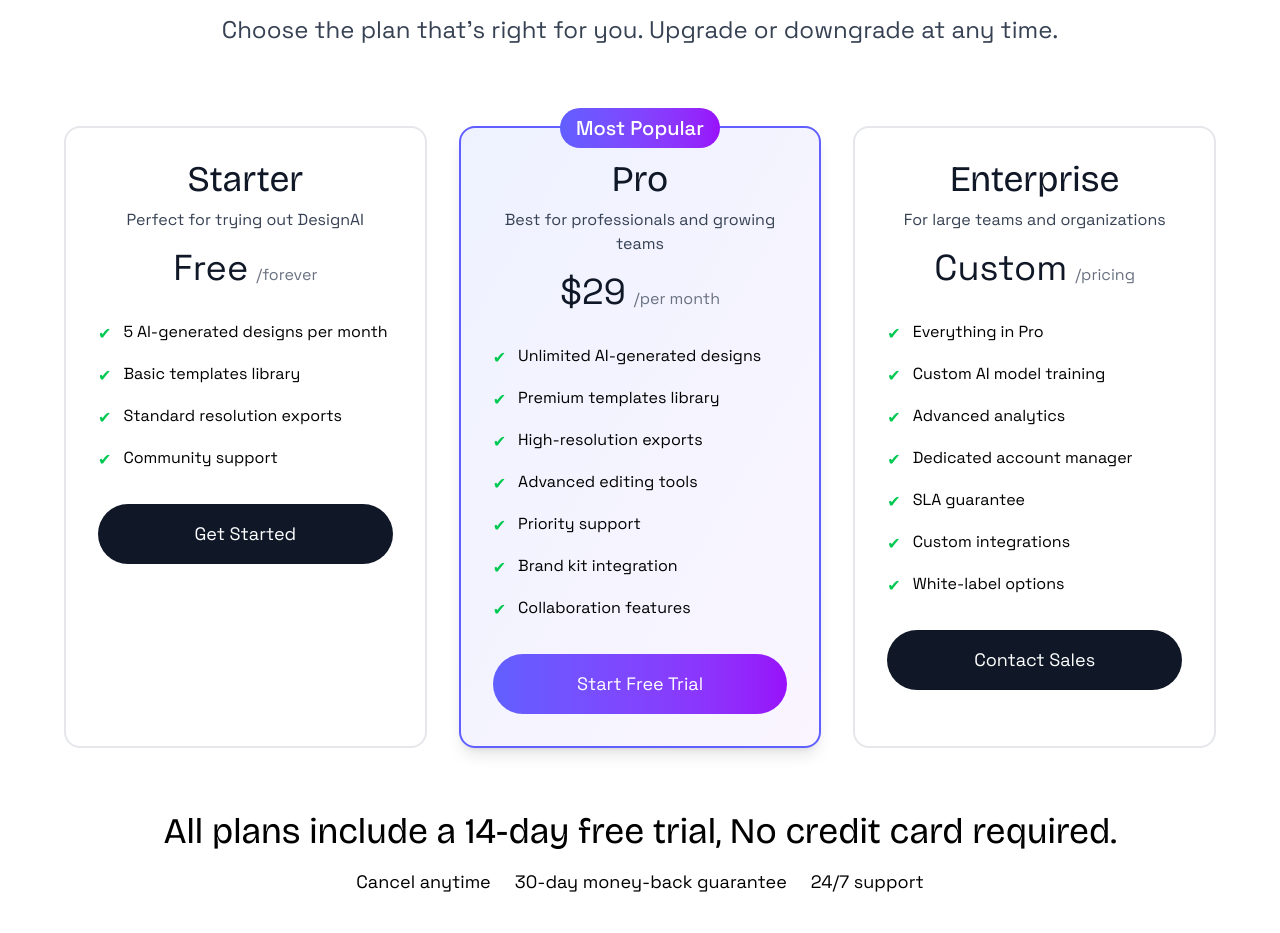
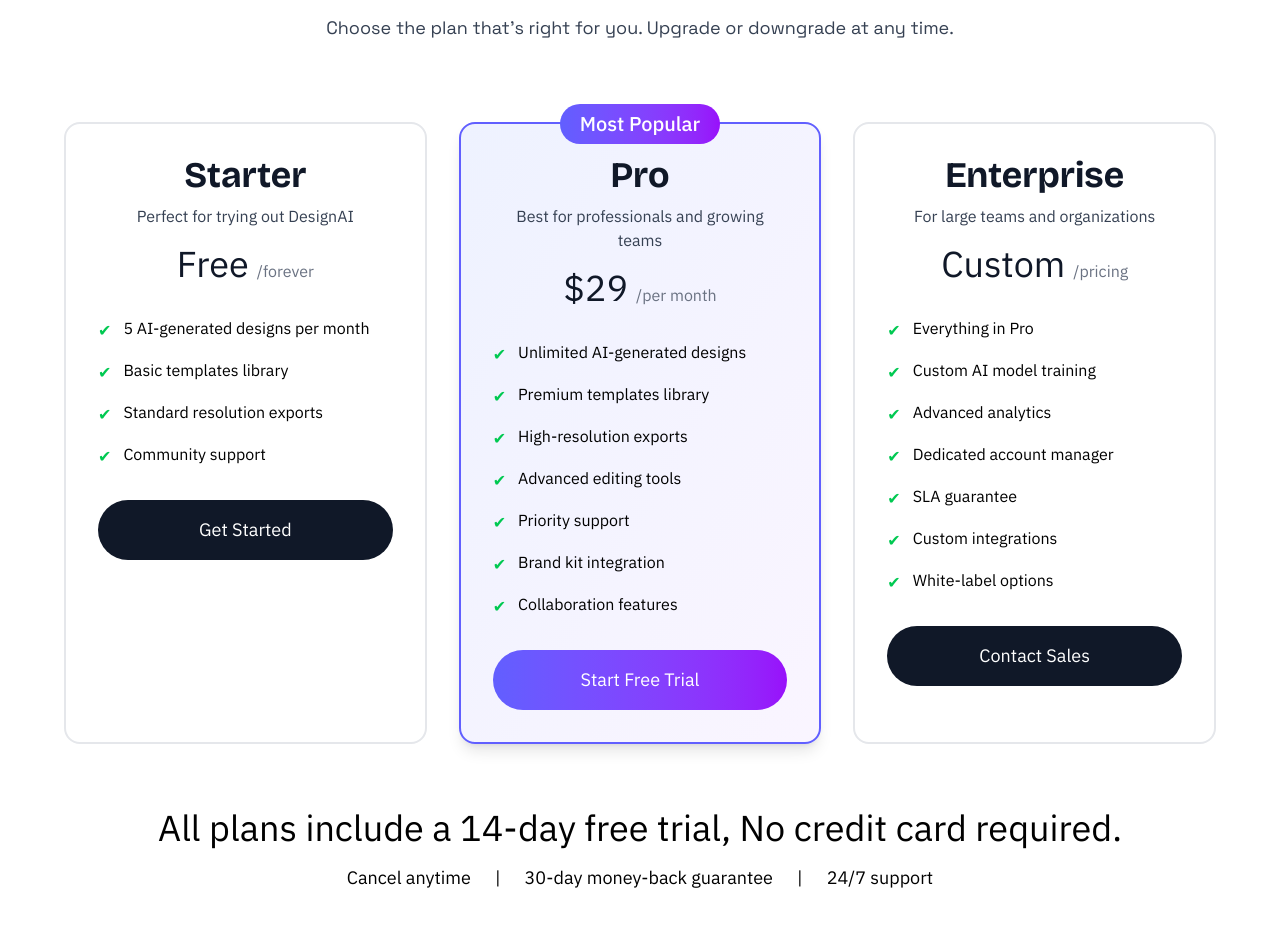
Before and after one commit to FahadBinQaiser/Sensiya, a React (Vite) app: page / in a window 1280 px wide. Shown: the part 2979-3912 px from the top of the page. Built offline with nearby package versions, Linux system fonts and the light colour scheme.

Commit message:
Pricing fixed !

```diff
--- a/src/components/Pricing/Pricing.jsx
+++ b/src/components/Pricing/Pricing.jsx
@@ -1,4 +1,4 @@
-import React from 'react';
+import React from "react";
 
 const Pricing = () => {
   const plans = [
@@ -11,10 +11,10 @@ const Pricing = () => {
         "5 AI-generated designs per month",
         "Basic templates library",
         "Standard resolution exports",
-        "Community support"
+        "Community support",
       ],
       buttonText: "Get Started",
-      buttonStyle: "bg-gray-900 text-white hover:bg-gray-800"
+      buttonStyle: "bg-gray-900 text-white hover:bg-gray-800",
     },
     {
       name: "Pro",
@@ -28,11 +28,12 @@ const Pricing = () => {
         "Advanced editing tools",
         "Priority support",
         "Brand kit integration",
-        "Collaboration features"
+        "Collaboration features",
       ],
       buttonText: "Start Free Trial",
-      buttonStyle: "bg-gradient-to-r from-indigo-500 to-purple-600 text-white hover:shadow-lg hover:scale-105",
-      popular: true
+      buttonStyle:
+        "bg-gradient-to-r from-indigo-500 to-purple-600 text-white hover:shadow-lg hover:scale-105",
+      popular: true,
     },
     {
       name: "Enterprise",
@@ -46,25 +47,26 @@ const Pricing = () => {
         "Dedicated account manager",
         "SLA guarantee",
         "Custom integrations",
-        "White-label options"
+        "White-label options",
       ],
       buttonText: "Contact Sales",
-      buttonStyle: "bg-gray-900 text-white hover:bg-gray-800"
-    }
+      buttonStyle: "bg-gray-900 text-white hover:bg-gray-800",
+    },
   ];
 
   return (
-    <section id="pricing" className="py-24 bg-white">
+    <section id="pricing" className="py-24 ibm-plex-sans bg-white">
       <div className="max-w-7xl mx-auto px-4 sm:px-6 lg:px-8">
         <div className="text-center mb-20">
-          <h2 className="text-5xl luckiest-guy md:text-6xl lg:text-7xl text-gray-900 mb-4">
-            Simple, transparent{' '}
+          <h2 className="text-5xl bricolage-grotesque md:text-6xl lg:text-7xl text-gray-900 mb-4">
+            Simple, transparent{" "}
             <span className="bg-gradient-to-r from-indigo-600 via-purple-600 to-cyan-500 bg-clip-text text-transparent">
               pricing
             </span>
           </h2>
-          <p className="text-2xl text-gray-700 space-grotesk">
-            Choose the plan that's right for you. Upgrade or downgrade at any time.
+          <p className="text-lg text-gray-700 space-grotesk">
+            Choose the plan that's right for you. Upgrade or downgrade at any
+            time.
           </p>
         </div>
 
@@ -74,22 +76,24 @@ const Pricing = () => {
               key={index}
               className={`relative p-8 rounded-2xl border-2 transition-all duration-300 hover:shadow-xl hover:-translate-y-1 ${
                 plan.popular
-                  ? 'border-indigo-500 bg-gradient-to-br from-indigo-50 to-purple-50 shadow-lg'
-                  : 'border-gray-200 bg-white hover:border-indigo-200'
+                  ? "border-indigo-500 bg-gradient-to-br from-indigo-50 to-purple-50 shadow-lg"
+                  : "border-gray-200 bg-white hover:border-indigo-200"
               }`}
             >
               {plan.popular && (
                 <div className="absolute -top-5 left-1/2 transform -translate-x-1/2">
-                  <div className="flex items-center space-x-2 bg-gradient-to-r from-indigo-500 to-purple-600 text-white px-4 py-2 rounded-full text-xl space-grotesk w-40 h-10 text-center font-medium">
+                  <div className="flex items-center justify-center space-x-2 bg-gradient-to-r from-indigo-500 to-purple-600 text-white px-4 py-2 rounded-full text-xl w-40 h-10 text-center font-medium">
                     <span>Most Popular</span>
                   </div>
                 </div>
               )}
 
               <div className="text-center mb-8">
-                <h3 className="text-4xl text-gray-900 mb-2">{plan.name}</h3>
-                <p className="text-gray-700 space-grotesk mb-4">{plan.description}</p>
-                <div className="mb-4 space-grotesk">
+                <h3 className="text-4xl bricolage-grotesque text-gray-900 mb-2">
+                  {plan.name}
+                </h3>
+                <p className="text-gray-700 mb-4">{plan.description}</p>
+                <div className="mb-4">
                   <span className="text-4xl text-gray-900">{plan.price}</span>
                   {plan.period && (
                     <span className="text-gray-500 ml-2">/{plan.period}</span>
@@ -97,7 +101,7 @@ const Pricing = () => {
                 </div>
               </div>
 
-              <ul className="space-y-4 space-grotesk mb-8">
+              <ul className="space-y-4 mb-8">
                 {plan.features.map((feature, featureIndex) => (
                   <li key={featureIndex} className="flex items-start space-x-3">
                     <span className="text-green-500 mt-0.5">✔</span>
@@ -106,8 +110,8 @@ const Pricing = () => {
                 ))}
               </ul>
 
-             <button
-                className={`w-full py-4 px-6 rounded-full text-lg space-grotesk transition-all duration-200 ${plan.buttonStyle}`}
+              <button
+                className={`w-full cursor-pointer py-4 px-6 rounded-full text-lg transition-all duration-200 ${plan.buttonStyle}`}
               >
                 {plan.buttonText}
               </button>
@@ -116,10 +120,14 @@ const Pricing = () => {
         </div>
 
         <div className="text-center mt-16">
-          <p className="text-3xl sm:text-4xl mb-4">All plans include a 14-day free trial, No credit card required.</p>
-          <div className="flex justify-center space-grotesk items-center space-x-6 text-lg">
+          <p className="text-3xl sm:text-4xl mb-4">
+            All plans include a 14-day free trial, No credit card required.
+          </p>
+          <div className="flex justify-center items-center space-x-6 text-lg">
             <span>Cancel anytime</span>
+            <div>|</div>
             <span>30-day money-back guarantee</span>
+            <div>|</div>
             <span>24/7 support</span>
           </div>
         </div>
```
